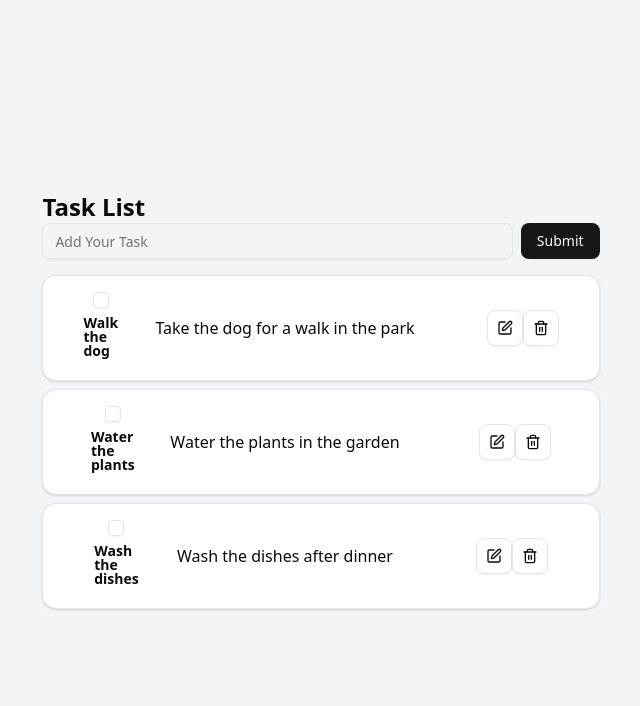
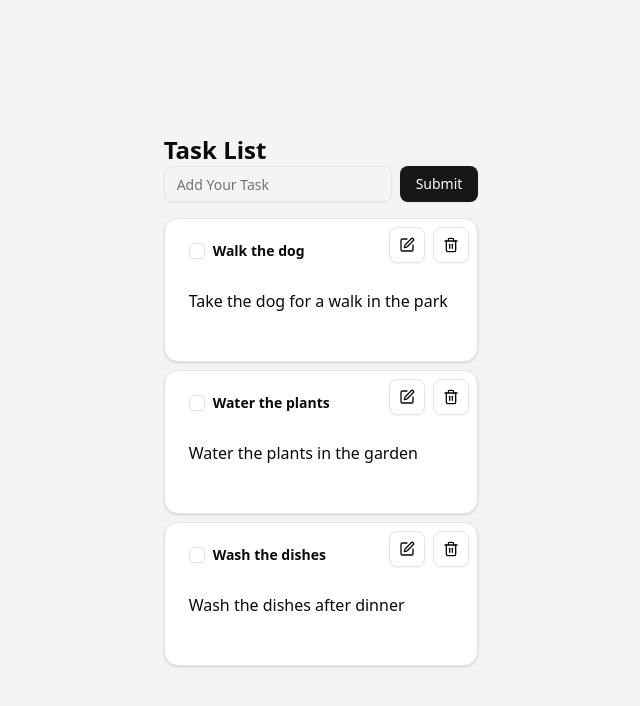
Before and after one commit to CakraSera/kanban, a React (Vite) app: page / in a window 1280 px wide. Shown: the top 706 px of the page, without its empty margins (319-959 px from the left). Built offline with nearby package versions, Linux system fonts and the light colour scheme.

Commit message:
refactor: simplify TaskCard layout and remove unused buttons

```diff
--- a/src/components/task-card.tsx
+++ b/src/components/task-card.tsx
@@ -42,7 +42,8 @@ export function TaskCard({ task, onEdit, onDelete }: TaskCardProps) {
   console.log("🚀 ~ TaskCard ~ isHovered:", isHovered);
   return (
     <Card
-      className="flex flex-row items-center justify-evenly p-4"
+      className="relative overflow-hidden transition-all duration-300"
+      // className="flex flex-row items-center justify-evenly p-4 "
       onMouseEnter={() => {
         console.log("onMouseEnter");
         setIsHovered(true);
@@ -52,7 +53,7 @@ export function TaskCard({ task, onEdit, onDelete }: TaskCardProps) {
       {!edit ? (
         <>
           <CardHeader>
-            <div className="flex flex-col items-center gap-2">
+            <div className="flex items-center gap-2">
               <Checkbox id="task" />
               <Label htmlFor="task">
                 <CardTitle>{task.title}</CardTitle>
@@ -63,19 +64,7 @@ export function TaskCard({ task, onEdit, onDelete }: TaskCardProps) {
             <p>{task.description}</p>
           </CardContent>
           <CardFooter className="flex justify-between">
-            <Button variant="outline" size="icon" onClick={() => setEdit(true)}>
-              <Edit className="h-4 w-4" />
-              <span className="sr-only">Edit</span>
-            </Button>
-            <Button
-              variant="outline"
-              size="icon"
-              onClick={() => onDelete(Number(task.id))}
-            >
-              <Trash2 className="h-4 w-4" />
-              <span className="sr-only">Delete</span>
-            </Button>
-            {/* <div
+            <div
               className={`absolute top-2 right-2 flex gap-2 opacity-100 transition-opacity duration-300 ${
                 isHovered ? "opacity-100" : "opacity-0"
               }`}
@@ -96,7 +85,7 @@ export function TaskCard({ task, onEdit, onDelete }: TaskCardProps) {
                 <Trash2 className="h-4 w-4" />
                 <span className="sr-only">Delete</span>
               </Button>
-            </div> */}
+            </div>
           </CardFooter>
         </>
       ) : (
```
